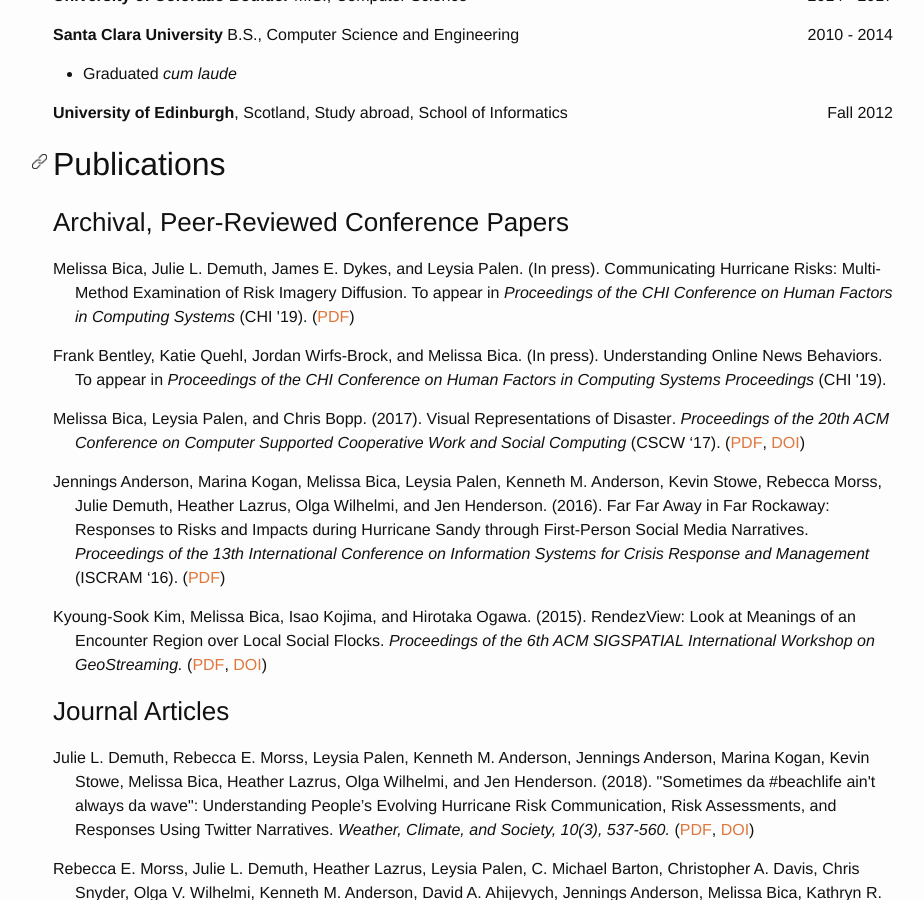
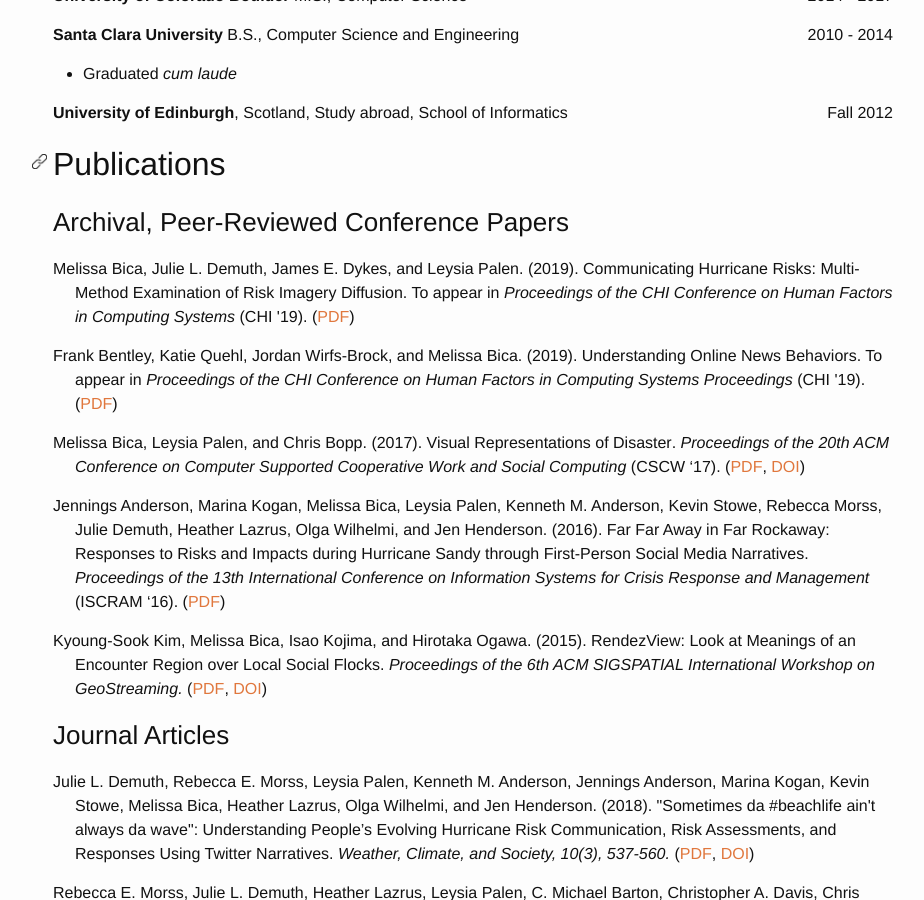
Before and after one commit to melissabica/melissabica.github.io, a Jekyll site: the page built from 3-cv.md, in a window 1280 px wide and 900 px high, scrolled down 591 px. Shown: the whole window, without its empty margins (167-1091 px from the left). Built offline with Jekyll 4.4.1, drawn with Linux system fonts in a browser that asks for light colours; nearby versions of some CDN libraries; comment, search, counter and statistics services are not loaded.

Commit message:
added link to CHI news paper

```diff
--- a/3-cv.md
+++ b/3-cv.md
@@ -38,9 +38,9 @@ permalink: /cv/
 
 <h3><a id="publications-conf" class="anchor" aria-hidden="true" href="#publications-conf"><img src="\assets\link.png" style="width:15px"></a>Archival, Peer-Reviewed Conference Papers</h3>
 
-<p class="hangingindent">Melissa Bica, Julie L. Demuth, James E. Dykes, and Leysia Palen. (In press). <span class="bolder">Communicating Hurricane Risks: Multi-Method Examination of Risk Imagery Diffusion.</span> To appear in <span class="proceedings">Proceedings of the CHI Conference on Human Factors in Computing Systems</span> (CHI '19). (<a href="/assets/files/CHI2019-FINAL_paper315.pdf" target="_blank" class="bolder">PDF</a>)</p>
+<p class="hangingindent">Melissa Bica, Julie L. Demuth, James E. Dykes, and Leysia Palen. (2019). <span class="bolder">Communicating Hurricane Risks: Multi-Method Examination of Risk Imagery Diffusion.</span> To appear in <span class="proceedings">Proceedings of the CHI Conference on Human Factors in Computing Systems</span> (CHI '19). (<a href="/assets/files/CHI2019-FINAL_paper315.pdf" target="_blank" class="bolder">PDF</a>)</p>
 
-<p class="hangingindent">Frank Bentley, Katie Quehl, Jordan Wirfs-Brock, and Melissa Bica. (In press). <span class="bolder">Understanding Online News Behaviors.</span> To appear in <span class="proceedings">Proceedings of the CHI Conference on Human Factors in Computing Systems Proceedings</span> (CHI '19).</p>
+<p class="hangingindent">Frank Bentley, Katie Quehl, Jordan Wirfs-Brock, and Melissa Bica. (2019). <span class="bolder">Understanding Online News Behaviors.</span> To appear in <span class="proceedings">Proceedings of the CHI Conference on Human Factors in Computing Systems Proceedings</span> (CHI '19). (<a href="/assets/files/CHI2019-UnderstandingOnlineNewsBehaviors.pdf" target="_blank" class="bolder">PDF</a>)</p>
 
 <p class="hangingindent">Melissa Bica, Leysia Palen, and Chris Bopp. (2017).  <span class="bolder">Visual Representations of Disaster</span>. <span class="proceedings">Proceedings of the 20th ACM Conference on Computer Supported Cooperative Work and Social Computing </span>(CSCW ‘17). (<a href="http://dl.acm.org/authorize?N21352" target="_blank" class="bolder">PDF</a>, <a href="https://dl.acm.org/citation.cfm?id=2998212" target="_blank" class="bolder">DOI</a>)</p>
 
```
Also changed, not shown: 1 other file.
